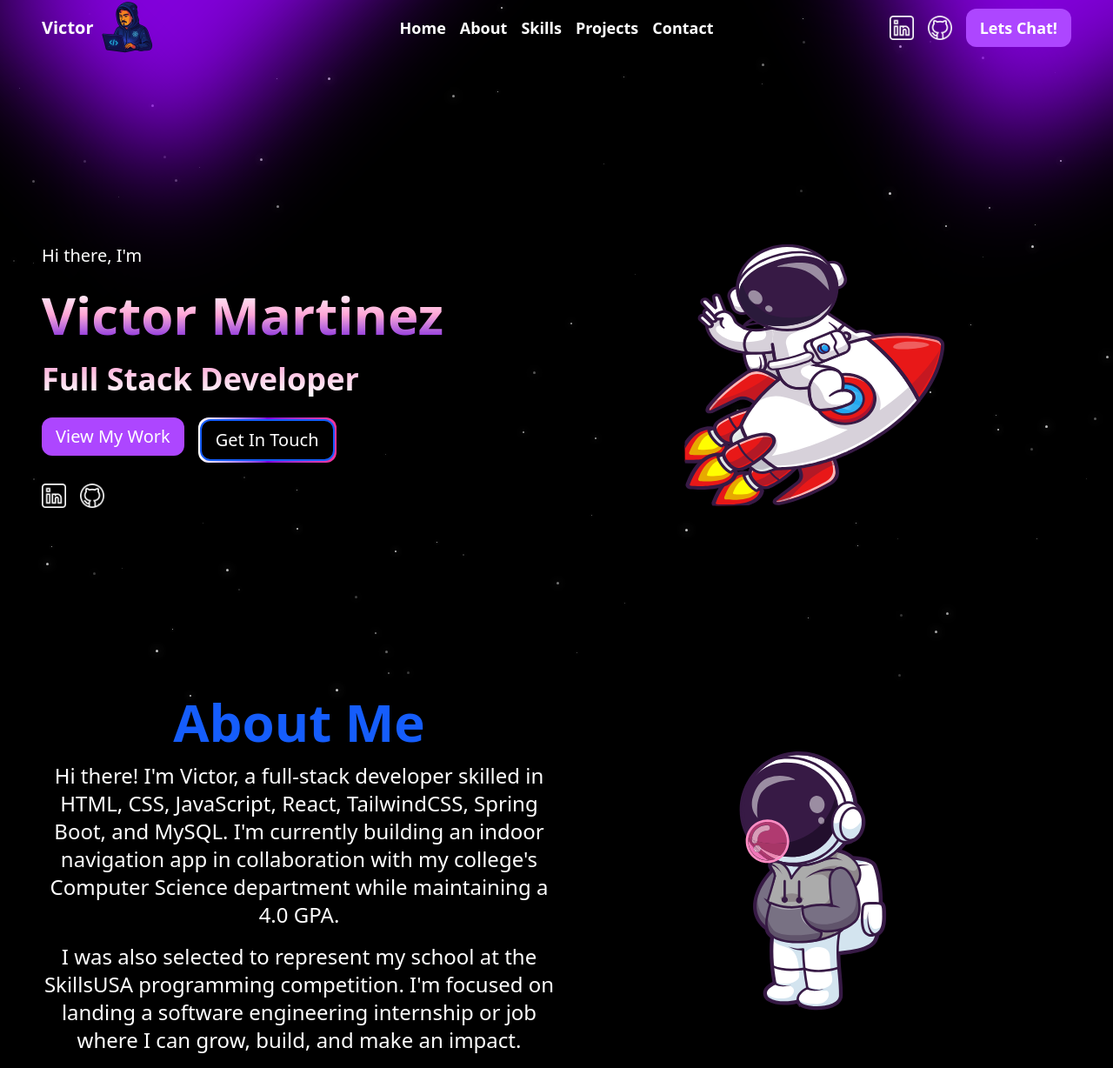
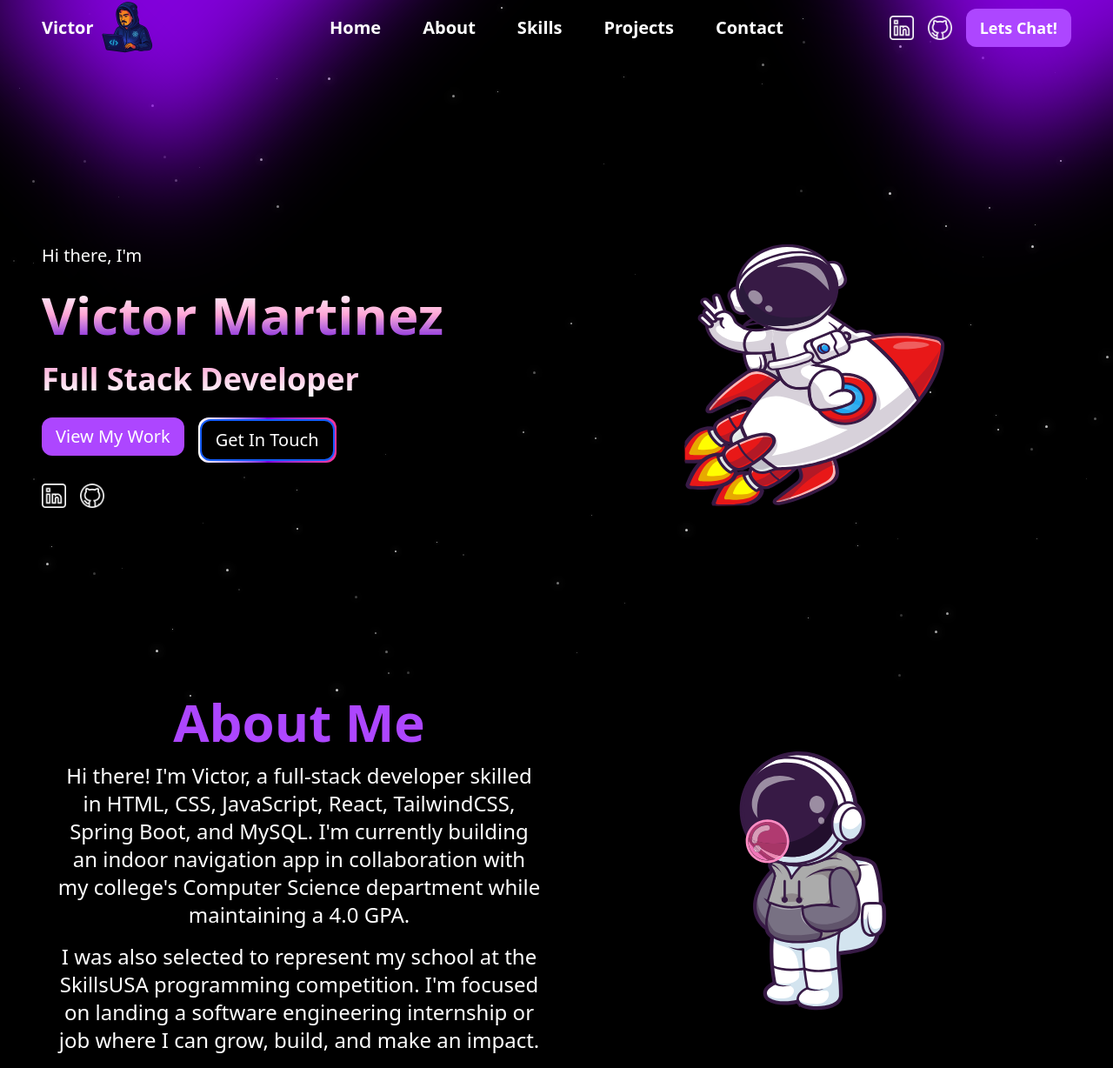
Before and after one commit to VictorMMartinezJr/Personal-Portfolio, a React (Vite) app in the folder frontend/personal-portfolio-frontend/: page / in a window 1280 px wide. Shown: the whole page at 87% size. Built offline with nearby package versions, Linux system fonts and the light colour scheme.

Commit message:
update font size and gap to desktop nav links

```diff
--- a/frontend/personal-portfolio-frontend/src/components/AboutMe.jsx
+++ b/frontend/personal-portfolio-frontend/src/components/AboutMe.jsx
@@ -4,16 +4,16 @@ const AboutMe = () => {
   return (
     <div className="h-auto flex flex-col justify-center items-center px-4 lg:flex-row lg:text-left lg:px-8 xl:px-12 2xl:px-16">
       <div className="flex flex-col justify-center items-center text-center lg:flex-1">
-        <h1 className="font-bold text-3xl text-blue-600 sm:text-6xl 2xl:text-8xl">
+        <h1 className="font-bold text-3xl text-purple-500 sm:text-6xl 2xl:text-8xl">
           About Me
         </h1>
-        <p className="mt-4 sm:text-2xl">
+        <p className="mt-4 px-4 sm:text-2xl">
           Hi there! I'm Victor, a full-stack developer skilled in HTML, CSS,
           JavaScript, React, TailwindCSS, Spring Boot, and MySQL. I'm currently
           building an indoor navigation app in collaboration with my college's
           Computer Science department while maintaining a 4.0 GPA.
         </p>
-        <p className="my-4 sm:text-2xl">
+        <p className="my-4 px-4 sm:text-2xl">
           I was also selected to represent my school at the SkillsUSA
           programming competition. I'm focused on landing a software engineering
           internship or job where I can grow, build, and make an impact.
--- a/frontend/personal-portfolio-frontend/src/components/Nav.jsx
+++ b/frontend/personal-portfolio-frontend/src/components/Nav.jsx
@@ -90,7 +90,7 @@ const Nav = () => {
       </AnimatePresence>
 
       {/* Desktop Menu */}
-      <ul className="hidden md:flex justify-center gap-4 items-center text-lg font-semibold flex-1">
+      <ul className="hidden md:flex justify-center gap-4 items-center text-lg lg:text-xl lg:gap-8 xl:gap-12 font-semibold flex-1">
         <li>
           <a
             href="#home"
```
